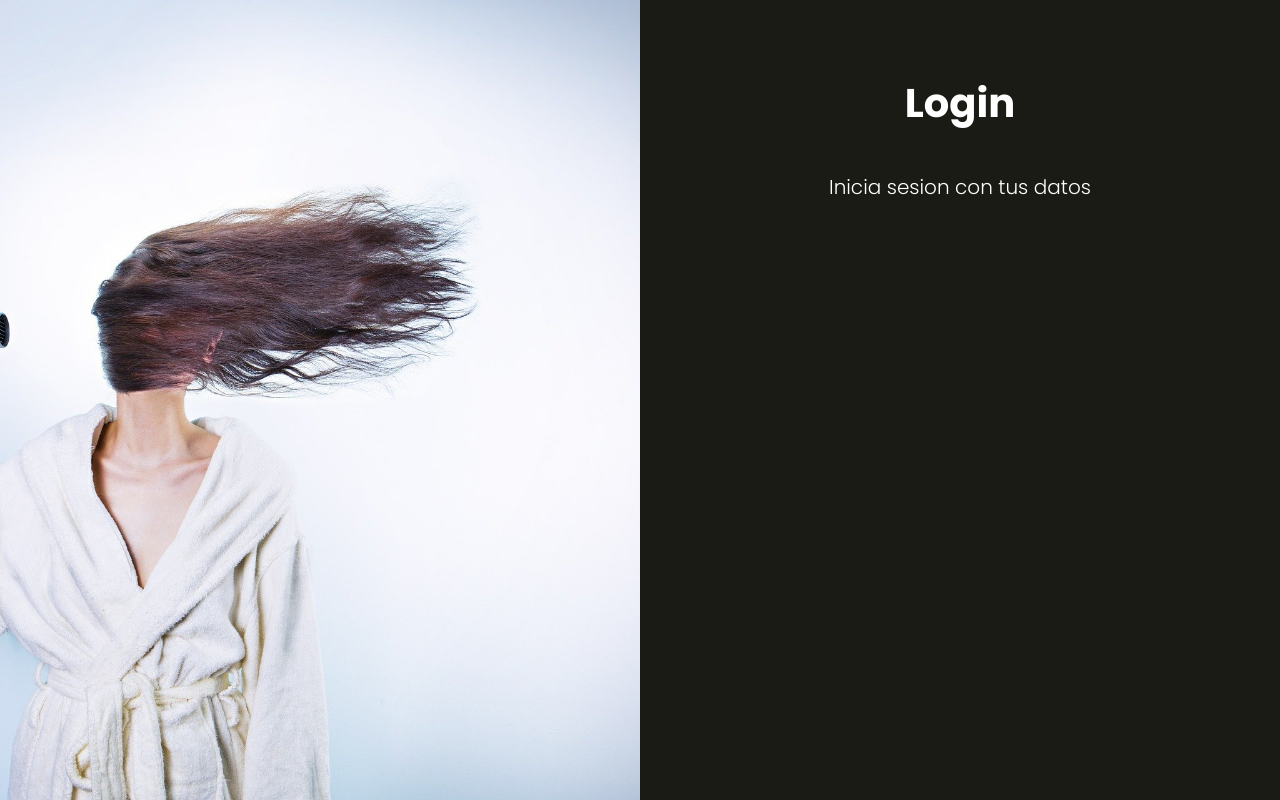
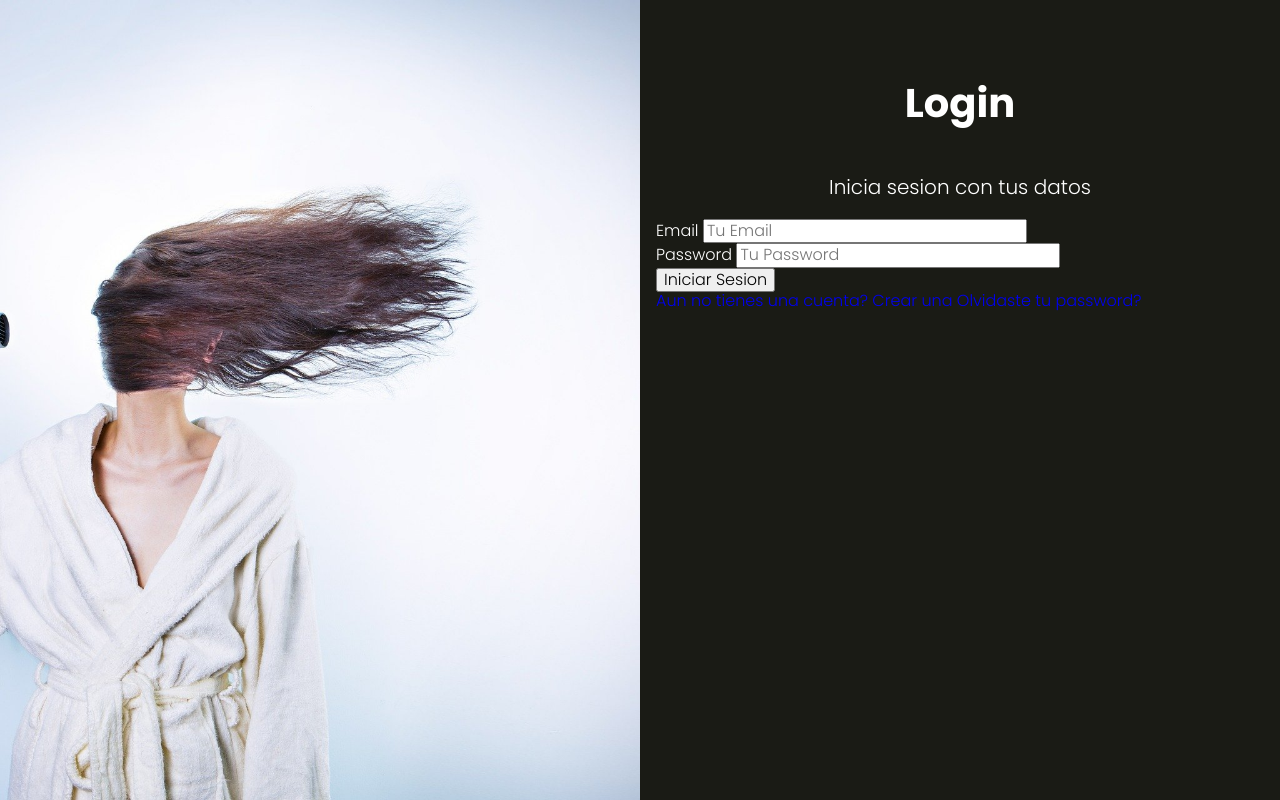
Before and after one commit to marina757/App_Salon, a PHP site: template views/auth/login.php in a window 1280 px wide. Run offline with PHP 8.4, Linux system fonts and the light colour scheme; the template is opened without the code that fills it, so the values that code supplies are empty.

Commit message:
creando form autentication

```diff
--- a/views/auth/login.php
+++ b/views/auth/login.php
@@ -1,2 +1,31 @@
 <h1 class="nombre-pagina">Login</h1>
 <p class="descripcion-pagina">Inicia sesion con tus datos</p>
+
+<form class="formulario" method="POST" action="/">
+    <div class="campo">
+        <label for="email">Email</label>
+        <input
+            type="email"
+            id="email"
+            placeholder="Tu Email"
+            name="email"
+        >
+    </div>
+
+    <div class="campo">
+        <label for="password">Password</label>
+        <input
+            type="password"
+            id="password"
+            placeholder="Tu Password"
+            name="password"
+        >
+    </div>
+
+    <input type="submit" class="boton" value="Iniciar Sesion">
+</form>
+
+<div class="acciones">
+    <a href="/crear-cuenta">Aun no tienes una cuenta? Crear una</a>
+    <a href="/olvide">Olvidaste tu password?</a>
+</div>
```
